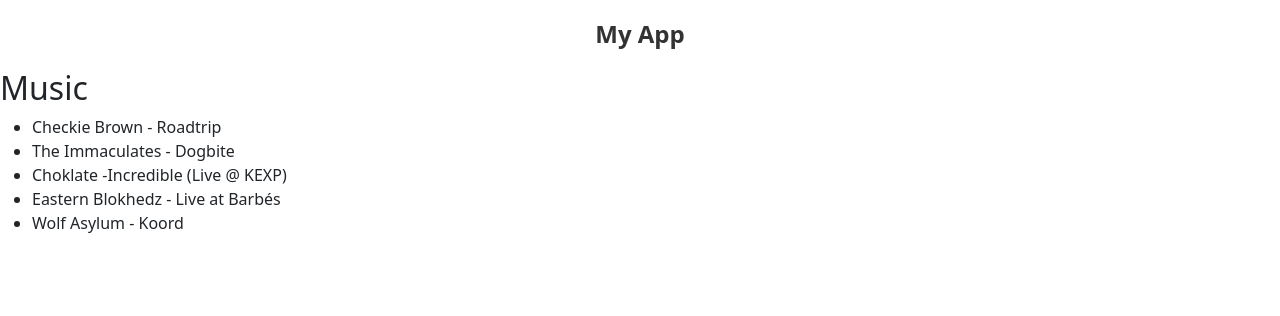
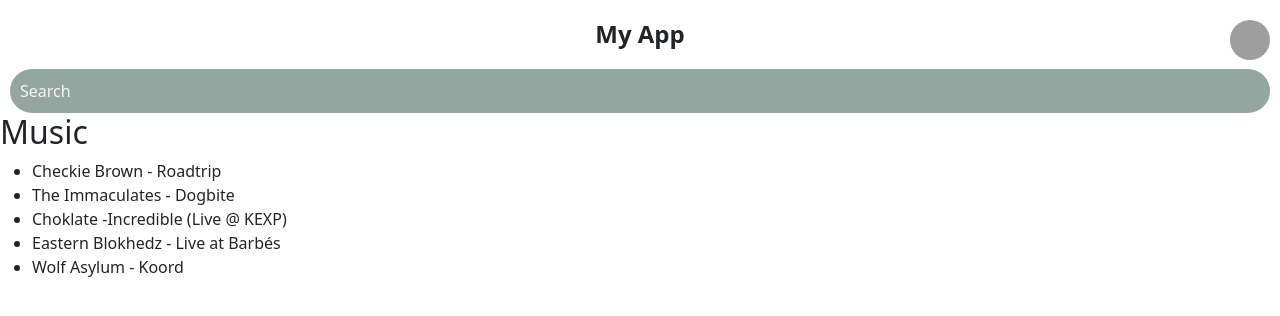
Before and after one commit to kreza-dzd/podcast-app, a Vue app: page / in a window 1280 px wide. Shown: the top 316 px of the page. Built offline with nearby package versions, Linux system fonts and the light colour scheme; grey boxes are pictures that could not be loaded.

Commit message:
Update App.vue

```diff
--- a/src/App.vue
+++ b/src/App.vue
@@ -1,35 +1,209 @@
 <template>
   <div id="app">
-    <div class="sidebar">
-      <!-- Add your sidebar content here -->
-    </div>
+    <header>
+      <button class="menu-toggle" @click="toggleSidebar">
+        <span class="menu-line" :class="{ active: showSidebar }" />
+        <span class="menu-line" :class="{ active: showSidebar }" />
+        <span class="menu-line" :class="{ active: showSidebar }" />
+      </button>
+      <h1 class="app-title">My App</h1>
+       <div class="user-profile">
+      <img src="/img/CD.jpg" alt="User Profile" />
+      </div>
+       <div class="search-container">
+        <input type="text" placeholder="Search" />
+      </div>
+    </header>
+   <div class="sidebar" :class="{ active: showSidebar }">
+    <nav>
+      <ul>
+        <li>
+          <a href="#"><font-awesome-icon icon="search" /> Discover</a>
+        </li>
+        <li>
+          <a href="#"><font-awesome-icon icon="users" /> Community</a>
+        </li>
+        <li>
+          <a href="#"><font-awesome-icon icon="book" /> Library</a>
+        </li>
+        <li>
+          <a href="#"><font-awesome-icon icon="user" /> Personal</a>
+        </li>
+      </ul>
+    </nav>
+  </div>
+
     <main>
-      <header>
-        <h1 class="app-title">My App</h1>
-      </header>
       <PodcastList />
     </main>
   </div>
 </template>
 
 <script>
-import PodcastList from './components/PodcastList.vue';
+import PodcastList from "./components/PodcastList.vue";
+
 
 export default {
   components: {
     PodcastList,
+  },
+  data() {
+    return {
+      showSidebar: false,
+    };
+  },
+  methods: {
+    toggleSidebar() {
+      this.showSidebar = !this.showSidebar;
+    },
   },
 };
 </script>
 
 <style>
 
+body {
+  background-color: #1D1E1E;
+  color: #fff;
+  font-family: 'Bebas Neue', cursive;
+  font-size: 16px;
+  line-height: 1.5;
+}
+
+
 .app-title {
   font-size: 24px;
   font-weight: bold;
-  color: #333;
   text-align: center;
   margin: 20px 0;
 }
 
+
+.app-header {
+  display: flex;
+  justify-content: space-between;
+  align-items: center;
+  margin-bottom: 20px;
+}
+
+.user-profile {
+  position: absolute;
+  right: 10px;
+  top: 20px;
+}
+
+
+.user-profile img {
+  border-radius: 50%;
+  width: 40px;
+  height: 40px;
+  object-fit: cover;
+}
+
+
+.menu-toggle {
+  position: absolute;
+  left: 10px;
+  top: 20px;
+  background: none;
+  border: none;
+  cursor: pointer;
+  z-index: 1000;
+}
+
+.menu-line {
+  width: 30px;
+  height: 3px;
+  background-color: #fff;
+  display: block;
+  margin: 5px 0;
+  transition: all 0.3s ease;
+}
+
+.menu-line.active {
+  background-color: #1D1E1E;
+}
+
+.menu-line.active:nth-child(1) {
+  transform: translateY(8px) rotate(45deg);
+
+}
+
+.menu-line.active:nth-child(2) {
+  opacity: 0;
+}
+
+.menu-line.active:nth-child(3) {
+  transform: translateY(-8px) rotate(-45deg);
+}
+
+input[type="text"] {
+  border: none;
+  padding: 10px;
+  width: calc(100% - 20px);
+  border-radius: 30px;
+  background-color: #94A6A0;
+  margin-left: 10px;
+  margin-right: 10px;
+  font-size: 16px;
+}
+
+input[type="text"]::placeholder {
+  color: whitesmoke;
+  opacity: 1; /* Firefox */
+}
+
+input[type="text"]:-ms-input-placeholder {
+  /* Internet Explorer 10-11 */
+  color: whitesmoke;
+}
+
+input[type="text"]::-ms-input-placeholder {
+  /* Microsoft Edge */
+  color: whitesmoke;
+}
+
+
+.sidebar {
+  position: fixed;
+  left: -40%;
+  top: 0;
+  width: 40%;
+  height: 100%;
+  background: #f8f8f8;
+  transition: all 0.3s ease;
+}
+
+.sidebar.active {
+  left: 0;
+}
+
+.sidebar nav ul {
+  list-style-type: none;
+  padding: 60px 0 20px 0;
+}
+
+.sidebar nav ul li {
+  margin-bottom: 15px;
+}
+
+.sidebar nav ul li a {
+  text-decoration: none;
+  color: #333;
+  font-size: 16px;
+  display: flex;
+  align-items: center;
+  padding-left: 10px;
+}
+
+.sidebar nav ul li a .font-awesome-icon {
+  margin-right: 8px;
+}
+
+
+.sidebar nav ul li a i {
+  margin-right: 10px;
+}
+
+
 </style>
```
